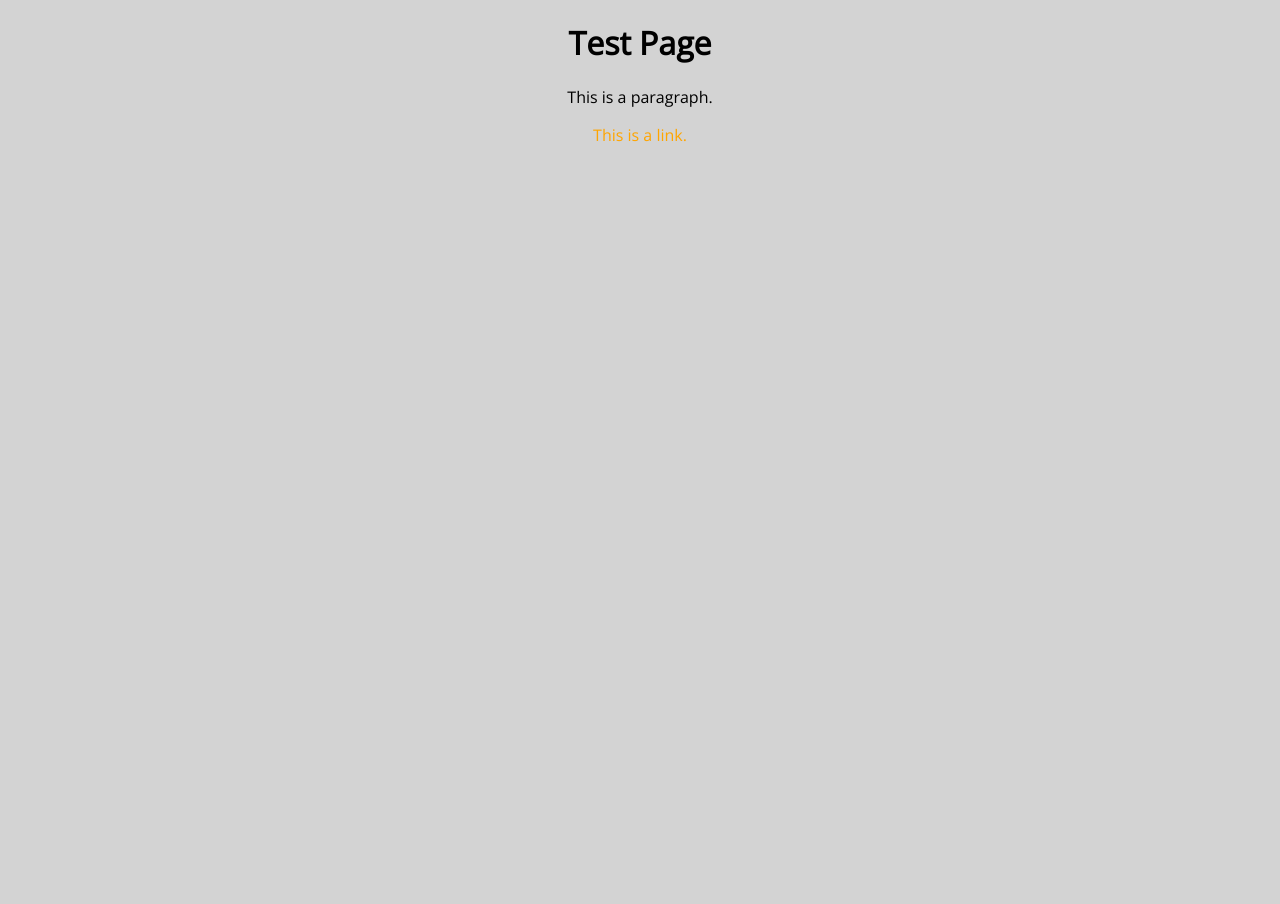
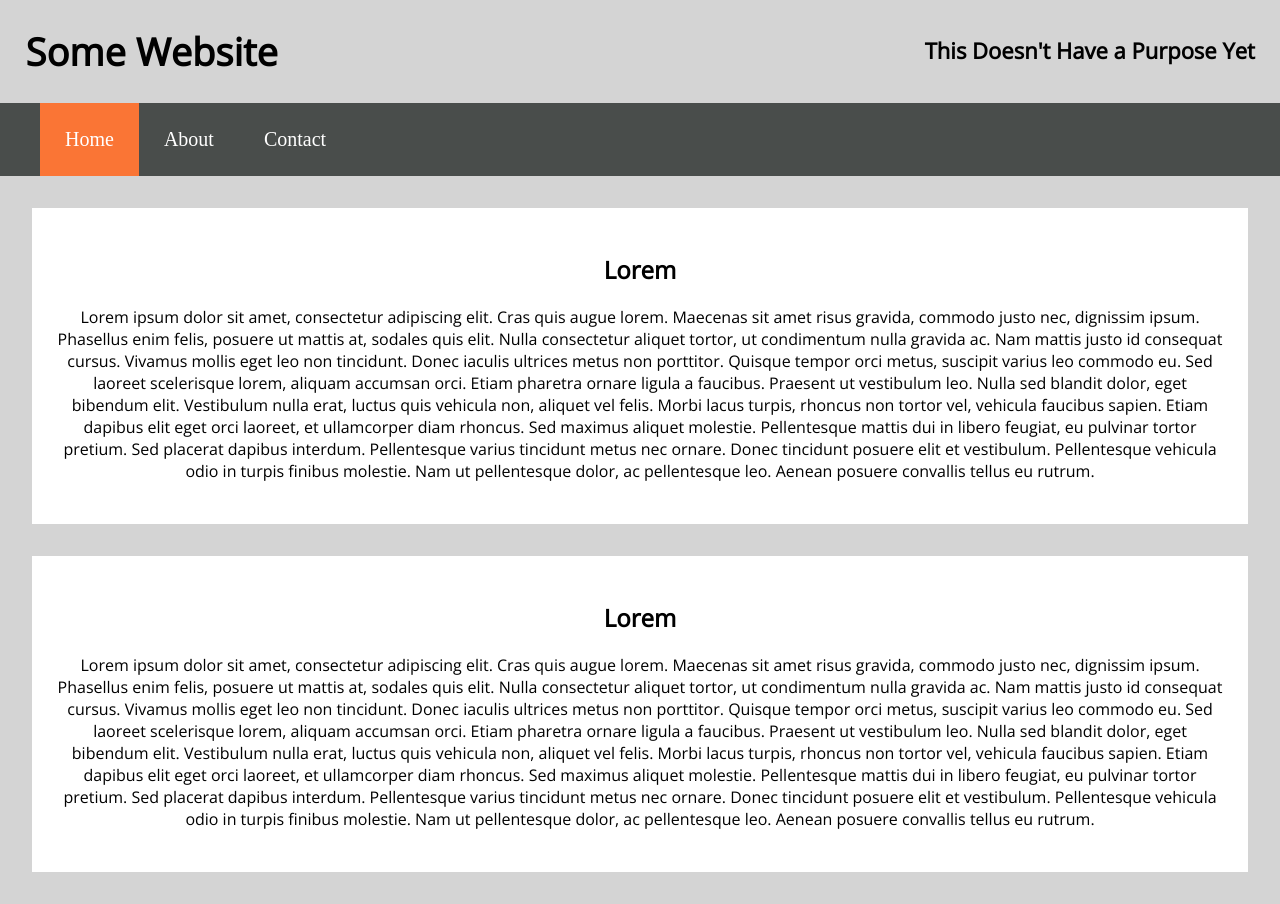
Before and after one commit to santarellizn/GitHub-Test, a plain HTML site: page index.html in a window 1280 px wide. Before the commit the page ends 800 px from the top, so only its background shows below. Drawn offline with nearby package versions, Linux system fonts and the light colour scheme.

Commit message:
Added new pages and styling

```diff
--- a/index.html
+++ b/index.html
@@ -1,15 +1,36 @@
 <!DOCTYPE html>
 <html>
     <head>
-        <title>Testing GitHub</title>
+        <title>GitHub Site</title>
         <link rel="stylesheet" type="text/css" href="style.css">
         <link href='https://fonts.googleapis.com/css?family=Open+Sans' rel='stylesheet' type='text/css'>
     </head>
 
     <body>
-    <h1>Test Page</h1>
-    <p>This is a paragraph.</p>
-    <a href="http://www.google.com"><p>This is a link.</p></a>
+    <div class="heading">
+
+        <h1>Some Website<span class="headh2">This Doesn't Have a Purpose Yet</span></h1>
+    </div>
+    <div class="nav">
+        <ul>
+            <a href="index.html"><li id="active">Home</li></a>
+            <a href="about.html"><li>About</li></a>
+            <a href="contact.html"><li>Contact</li></a>
+        </ul>
+    </div>
+        <div class="content">
+        <h2>Lorem</h2>
+        <p>Lorem ipsum dolor sit amet, consectetur adipiscing elit. Cras quis augue lorem. Maecenas sit amet risus gravida, commodo justo nec, dignissim ipsum. Phasellus enim felis, posuere ut mattis at, sodales quis elit. Nulla consectetur aliquet tortor, ut condimentum nulla gravida ac. Nam mattis justo id consequat cursus. Vivamus mollis eget leo non tincidunt. Donec iaculis ultrices metus non porttitor. Quisque tempor orci metus, suscipit varius leo commodo eu. Sed laoreet scelerisque lorem, aliquam accumsan orci. Etiam pharetra ornare ligula a faucibus. Praesent ut vestibulum leo.
+
+Nulla sed blandit dolor, eget bibendum elit. Vestibulum nulla erat, luctus quis vehicula non, aliquet vel felis. Morbi lacus turpis, rhoncus non tortor vel, vehicula faucibus sapien. Etiam dapibus elit eget orci laoreet, et ullamcorper diam rhoncus. Sed maximus aliquet molestie. Pellentesque mattis dui in libero feugiat, eu pulvinar tortor pretium. Sed placerat dapibus interdum. Pellentesque varius tincidunt metus nec ornare. Donec tincidunt posuere elit et vestibulum. Pellentesque vehicula odio in turpis finibus molestie. Nam ut pellentesque dolor, ac pellentesque leo. Aenean posuere convallis tellus eu rutrum.</p>
+        </div>
+        <div class="content">
+        <h2>Lorem</h2>
+        <p>Lorem ipsum dolor sit amet, consectetur adipiscing elit. Cras quis augue lorem. Maecenas sit amet risus gravida, commodo justo nec, dignissim ipsum. Phasellus enim felis, posuere ut mattis at, sodales quis elit. Nulla consectetur aliquet tortor, ut condimentum nulla gravida ac. Nam mattis justo id consequat cursus. Vivamus mollis eget leo non tincidunt. Donec iaculis ultrices metus non porttitor. Quisque tempor orci metus, suscipit varius leo commodo eu. Sed laoreet scelerisque lorem, aliquam accumsan orci. Etiam pharetra ornare ligula a faucibus. Praesent ut vestibulum leo.
+
+Nulla sed blandit dolor, eget bibendum elit. Vestibulum nulla erat, luctus quis vehicula non, aliquet vel felis. Morbi lacus turpis, rhoncus non tortor vel, vehicula faucibus sapien. Etiam dapibus elit eget orci laoreet, et ullamcorper diam rhoncus. Sed maximus aliquet molestie. Pellentesque mattis dui in libero feugiat, eu pulvinar tortor pretium. Sed placerat dapibus interdum. Pellentesque varius tincidunt metus nec ornare. Donec tincidunt posuere elit et vestibulum. Pellentesque vehicula odio in turpis finibus molestie. Nam ut pellentesque dolor, ac pellentesque leo. Aenean posuere convallis tellus eu rutrum.</p>
+        </div>
+
     </body>
 
 </html>
--- a/style.css
+++ b/style.css
@@ -1,22 +1,19 @@
-h1 {
-    font-family: 'Open Sans' , sans-serif;
-    text-align:center;
-}
-
 p {
 text-align:center;
 font-family: 'Open Sans' , sans-serif;
 }
 
 body {
-    background-color:lightgray;
+    background-color:#D4D4D4;
+    margin: 0;
+    padding 0;
 
 }
 
-a {
+.bodylink {
     font-family: 'Open Sans' , sans-serif;
     text-decoration: none;
-    color:orange;
+    color:#FA7535;
     transition-property:color;
     transition-duration: .5s;
 
@@ -25,3 +22,66 @@ a {
 a:hover {
 color:orangered;
 }
+
+.nav ul {
+    list-style-type: none;
+    margin: 0;
+    padding 0;
+    overflow:hidden;
+    background-color: #494D4B;
+}
+
+.nav li {
+    float: left;
+}
+
+.nav a li {
+    display:block;
+    color: white;
+    text-align:center;
+    padding: 25px;
+    text-decoration:none;
+    font-size: 20px;
+}
+
+.nav li:hover {
+    background-color: #111;
+}
+
+#active {
+    background-color:#FA7535;
+}
+
+.other {
+    float:right;
+    padding-right:3%
+}
+
+.content {
+    background-color:white;
+    display:block;
+    text-align:center;
+    margin:2.5%;
+    padding:2%
+}
+
+h2 {
+font-family: 'Open Sans' , sans-serif;
+}
+
+.heading {
+background-color:;
+}
+
+.heading h1 {
+    font-family: 'Open Sans' , sans-serif;
+    padding-left:2%;
+    font-size:38px
+}
+
+.headh2 {
+    font-size:22px;
+    float:right;
+    margin-top:10px;
+    padding-right:2%;
+}
```
Also changed, not shown: about.html (added, +25 -0 lines), contact.html (added, +25 -0 lines).
